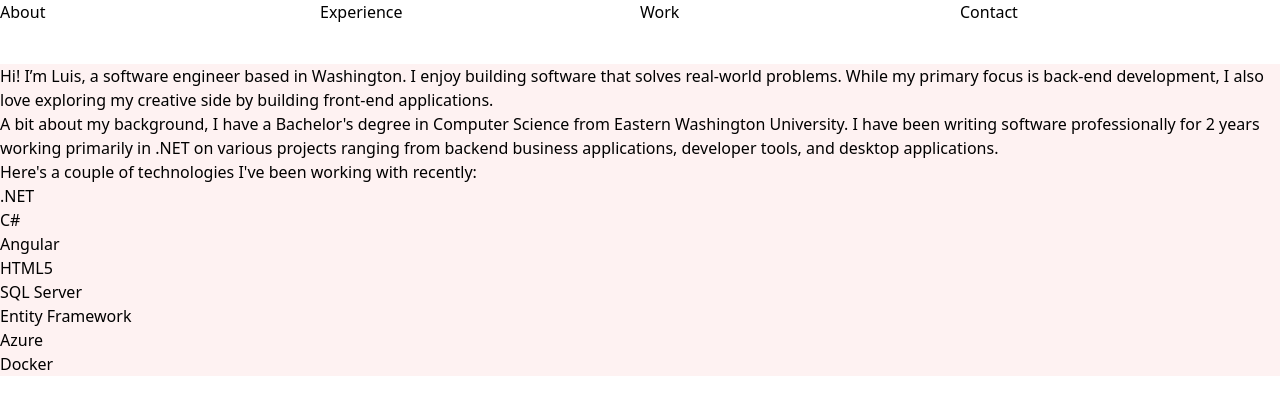
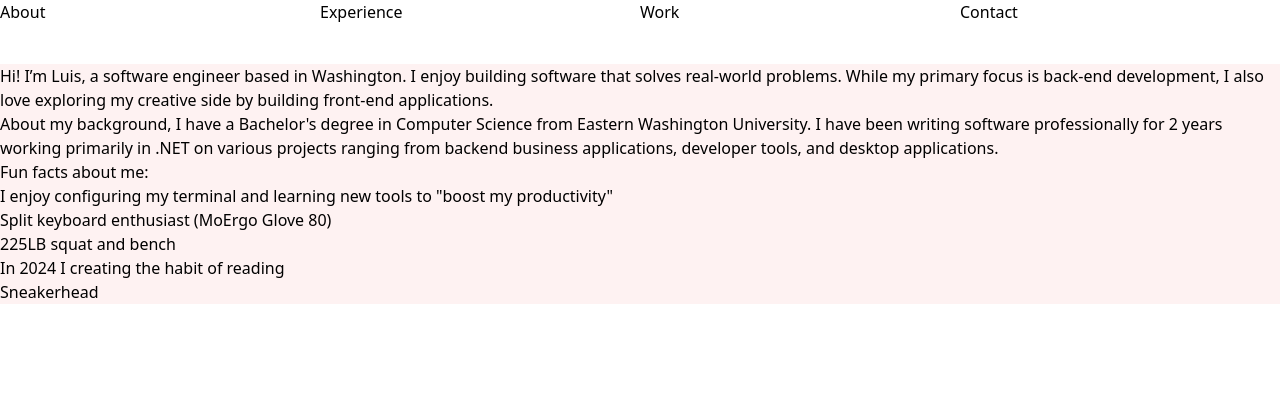
Before and after one commit to TechGlue/PersonalSite, an Angular app in the folder PersonalSite/: page /about in a window 1280 px wide. Shown: the top 414 px of the page. Built offline with nearby package versions, Linux system fonts and the light colour scheme.

Commit message:
html content

```diff
--- a/PersonalSite/src/app/about/about.component.html
+++ b/PersonalSite/src/app/about/about.component.html
@@ -1,23 +1,27 @@
 <div class="bg-red-50 scroll-smooth">
   <p>
-Hi! I’m Luis, a software engineer based in Washington. I enjoy building software that solves real-world problems. While my primary focus is back-end development, I also love exploring my creative side by building front-end applications.
+    Hi! I’m Luis, a software engineer based in Washington. I enjoy building
+    software that solves real-world problems. While my primary focus is back-end
+    development, I also love exploring my creative side by building front-end
+    applications.
   </p>
 
   <p>
-  A bit about my background, I have a Bachelor's degree in Computer Science from Eastern Washington University. I have been writing software professionally for 2 years working primarily in .NET on various projects ranging from backend business applications, developer tools, and desktop applications.
+    About my background, I have a Bachelor's degree in Computer Science from
+    Eastern Washington University. I have been writing software professionally
+    for 2 years working primarily in .NET on various projects ranging from
+    backend business applications, developer tools, and desktop applications.
   </p>
 
-  <p>
-  Here's a couple of technologies I've been working with recently:
-  </p>
+  <p>Fun facts about me:</p>
   <ul>
-    <li>.NET</li>
-    <li>C#</li>
-    <li>Angular</li>
-    <li>HTML5</li>
-    <li>SQL Server</li>
-    <li>Entity Framework</li>
-    <li>Azure</li>
-    <li>Docker</li>
+    <li>
+      I enjoy configuring my terminal and learning new tools to "boost my
+      productivity"
+    </li>
+    <li>Split keyboard enthusiast (MoErgo Glove 80)</li>
+    <li>225LB squat and bench</li>
+    <li>In 2024 I creating the habit of reading</li>
+    <li>Sneakerhead</li>
   </ul>
 </div>
--- a/PersonalSite/src/app/education/education.component.html
+++ b/PersonalSite/src/app/education/education.component.html
@@ -89,7 +89,8 @@
     <p>Portfolio</p>
     <p>
       Feel free to <a href="/work">check out</a>
-      on some of the things that I've found fun learning and developing!
+      some of the projects that I've found fun to struggle with, learning, and
+      developing!
     </p>
   </div>
 </div>
--- a/PersonalSite/src/app/splashpage/splashpage.component.html
+++ b/PersonalSite/src/app/splashpage/splashpage.component.html
@@ -1,8 +1,11 @@
 <div>
   <p>Hello, I'm</p>
-  <p>Luis Garcia.</p>
+  <p>[Luis Garcia]</p>
   <p>(Loo-eeece)</p>
-  <p>I build things to help solve real-world problems.</p>
-  <p>I’m a software engineer based in Washington, specializing in building quality back-end applications and websites.</p>
+  <p>I enjoy tackling problems and building things</p>
+  <p>
+    I’m a software engineer based in Washington, specializing in building
+    quality back-end applications and websites.
+  </p>
   <button (click)="navigateToContact()" class="bg-sky-50">Let's talk</button>
 </div>
--- a/PersonalSite/src/app/work/work.component.html
+++ b/PersonalSite/src/app/work/work.component.html
@@ -1,8 +1,39 @@
 <div>
   <app-workitem
     [title]="'CheckMeIn'"
-    [link]="'https://github.com/'"
-    [description]="'Built ASP.NET Core API'"
-    [listOfTech]="['.NET Core', 'C#', 'Azure']"
+    [link]="'https://github.com/TechGlue/CheckIn'"
+    [description]="
+      'CheckMeIn is a personal .NET core project that I created to learn more about .NET Core, uncommon C# libraries and Azure. The project is simple in nature, as it is a check-in system for a variety of habits that I want to track for positive reinforcement. The project is hosted on Azure App Service, deployed through Github Actions, and uses Azure SQL for data storage. This is a sandbox project that will be continuously updated as I pick up new skills. '
+    "
+    [listOfTech]="[
+      '.NET Core',
+      'C#',
+      'Azure',
+      'Azure SQL',
+      'Github Actions CI/CD',
+      'Docker',
+      'Test Containers',
+      'EntraId',
+    ]"
+  />
+  <br />
+
+  <app-workitem
+    [title]="'Personal Website'"
+    [link]="'https://github.com/TechGlue/SupCommunity'"
+    [description]="
+      'A personal website I\'ve been building and maintaining since 2020. The website has been my playground for learning everything frontend related. This current iteration is rocking Angular 18 and TailwindCSS for the styling. It\'s been a fun project to work on and plan to continue to update as new frameworks and libraries that interest me come out. '
+    "
+    [listOfTech]="['Angular', 'TailwindCSS', 'TypeScript', 'HTML']"
+  />
+
+  <br />
+  <app-workitem
+    [title]="'SupCommunity'"
+    [link]="'https://github.com/TechGlue/SupCommunity'"
+    [description]="
+      'Built a web scraper to fetch information from a site that I frequent for upcoming release info for one of my favorite clothing brands. A microservice that when pinged with a drop date will scrape all the items on the site and return the items in a consumable format.'
+    "
+    [listOfTech]="['Go', 'Docker']"
   />
 </div>
```
